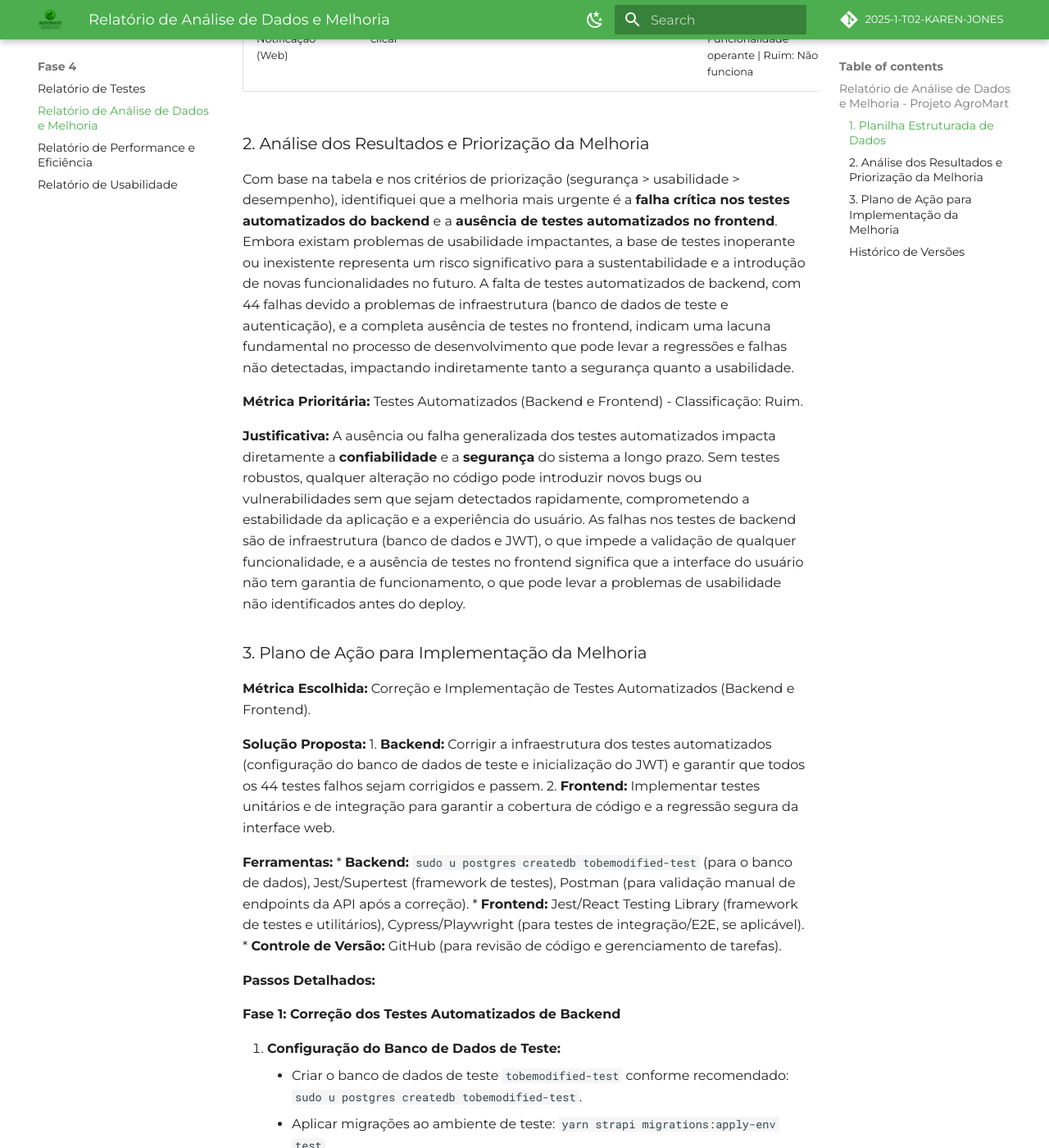
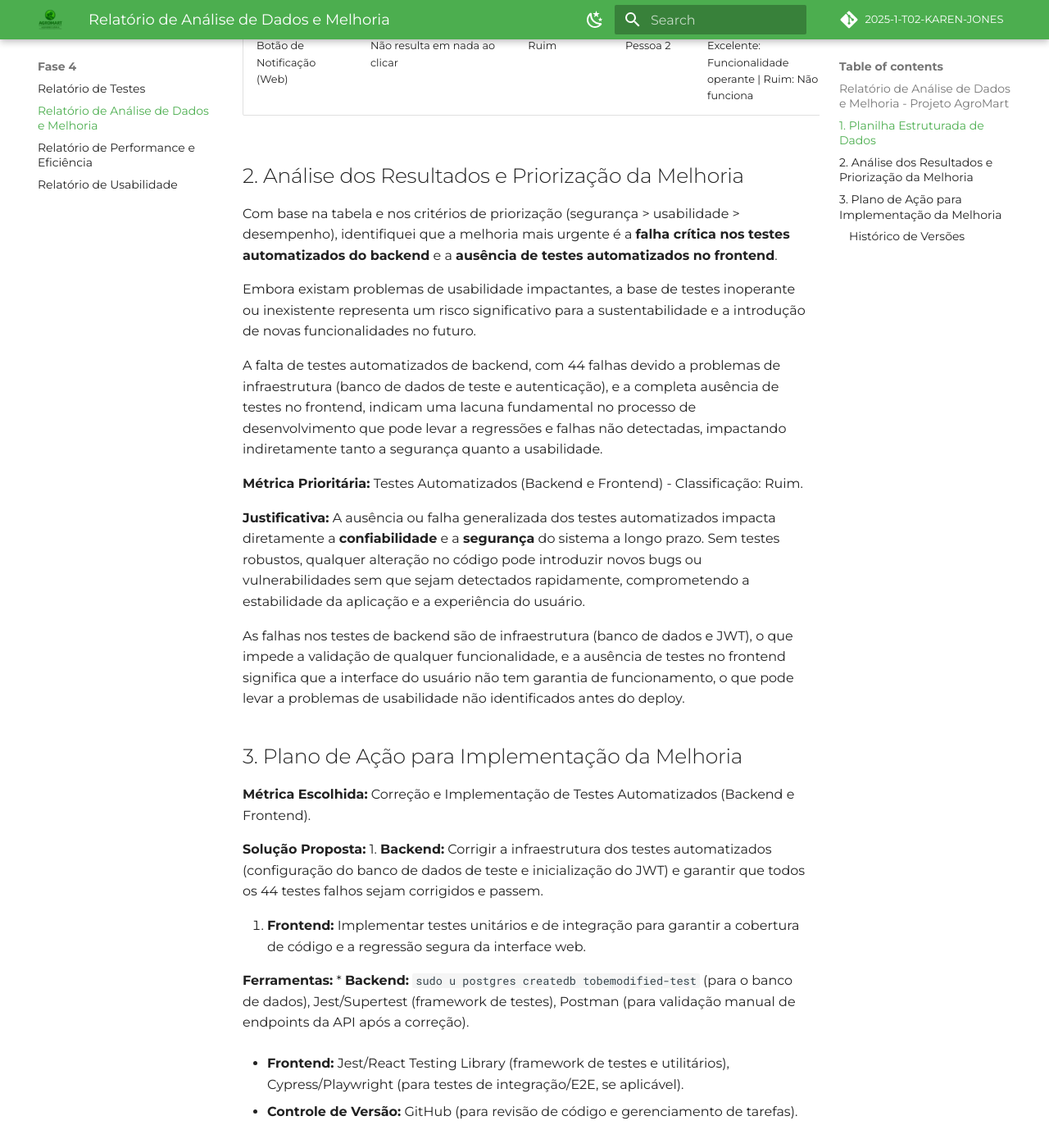
Before and after one commit to FCTE-Qualidade-de-Software-1/2025-1-T02-KAREN-JONES, an MkDocs documentation site: the page built from docs/analise_desempenho.md, in a window 1280 px wide and 1400 px high, scrolled down 3720 px. Shown: the whole window at 82% size. Built offline with MkDocs 1.6.1 and Material for MkDocs 9.7.7, drawn with Linux system fonts in a browser that asks for light colours; comment, search, counter and statistics services are not loaded; some of the changed text lies outside the part shown.

Commit message:
doc: correções

```diff
--- a/docs/analise_desempenho.md
+++ b/docs/analise_desempenho.md
@@ -1,6 +1,6 @@
 ## Relatório de Análise de Dados e Melhoria - Projeto AgroMart
 
-### 1. Planilha Estruturada de Dados
+## 1. Planilha Estruturada de Dados
 
 Abaixo está a consolidação dos dados extraídos dos relatórios em um formato de planilha. Os critérios de classificação foram definidos com base nas informações e implicações observadas nos relatórios, priorizando segurança > usabilidade > desempenho.
 
@@ -32,26 +32,37 @@ Abaixo está a consolidação dos dados extraídos dos relatórios em um formato
 | Responsividade da Barra Lateral (Web) | Não é responsiva em tela não cheia | Ruim | Pessoa 2 | Excelente: Totalmente responsiva \| Aceitável: Pequenos ajustes necessários \| Ruim: Prejudica a usabilidade em diferentes tamanhos de tela |
 | Botão de Notificação (Web) | Não resulta em nada ao clicar | Ruim | Pessoa 2 | Excelente: Funcionalidade operante \| Ruim: Não funciona |
 
-### 2. Análise dos Resultados e Priorização da Melhoria
+## 2. Análise dos Resultados e Priorização da Melhoria
 
-Com base na tabela e nos critérios de priorização (segurança > usabilidade > desempenho), identifiquei que a melhoria mais urgente é a **falha crítica nos testes automatizados do backend** e a **ausência de testes automatizados no frontend**. Embora existam problemas de usabilidade impactantes, a base de testes inoperante ou inexistente representa um risco significativo para a sustentabilidade e a introdução de novas funcionalidades no futuro. A falta de testes automatizados de backend, com 44 falhas devido a problemas de infraestrutura (banco de dados de teste e autenticação), e a completa ausência de testes no frontend, indicam uma lacuna fundamental no processo de desenvolvimento que pode levar a regressões e falhas não detectadas, impactando indiretamente tanto a segurança quanto a usabilidade.
+Com base na tabela e nos critérios de priorização (segurança > usabilidade > desempenho), identifiquei que a melhoria mais urgente é a **falha crítica nos testes automatizados do backend** e a **ausência de testes automatizados no frontend**.
+
+Embora existam problemas de usabilidade impactantes, a base de testes inoperante ou inexistente representa um risco significativo para a sustentabilidade e a introdução de novas funcionalidades no futuro.
+
+ A falta de testes automatizados de backend, com 44 falhas devido a problemas de infraestrutura (banco de dados de teste e autenticação), e a completa ausência de testes no frontend, indicam uma lacuna fundamental no processo de desenvolvimento que pode levar a regressões e falhas não detectadas, impactando indiretamente tanto a segurança quanto a usabilidade.
 
 **Métrica Prioritária:** Testes Automatizados (Backend e Frontend) - Classificação: Ruim.
 
-**Justificativa:** A ausência ou falha generalizada dos testes automatizados impacta diretamente a **confiabilidade** e a **segurança** do sistema a longo prazo. Sem testes robustos, qualquer alteração no código pode introduzir novos bugs ou vulnerabilidades sem que sejam detectados rapidamente, comprometendo a estabilidade da aplicação e a experiência do usuário. As falhas nos testes de backend são de infraestrutura (banco de dados e JWT), o que impede a validação de qualquer funcionalidade, e a ausência de testes no frontend significa que a interface do usuário não tem garantia de funcionamento, o que pode levar a problemas de usabilidade não identificados antes do deploy.
+**Justificativa:** A ausência ou falha generalizada dos testes automatizados impacta diretamente a **confiabilidade** e a **segurança** do sistema a longo prazo. Sem testes robustos, qualquer alteração no código pode introduzir novos bugs ou vulnerabilidades sem que sejam detectados rapidamente, comprometendo a estabilidade da aplicação e a experiência do usuário.
 
-### 3. Plano de Ação para Implementação da Melhoria
+ As falhas nos testes de backend são de infraestrutura (banco de dados e JWT), o que impede a validação de qualquer funcionalidade, e a ausência de testes no frontend significa que a interface do usuário não tem garantia de funcionamento, o que pode levar a problemas de usabilidade não identificados antes do deploy.
+
+## 3. Plano de Ação para Implementação da Melhoria
 
 **Métrica Escolhida:** Correção e Implementação de Testes Automatizados (Backend e Frontend).
 
 **Solução Proposta:**
 1.  **Backend:** Corrigir a infraestrutura dos testes automatizados (configuração do banco de dados de teste e inicialização do JWT) e garantir que todos os 44 testes falhos sejam corrigidos e passem.
+
 2.  **Frontend:** Implementar testes unitários e de integração para garantir a cobertura de código e a regressão segura da interface web.
 
 **Ferramentas:**
 * **Backend:** `sudo u postgres createdb tobemodified-test` (para o banco de dados), Jest/Supertest (framework de testes), Postman (para validação manual de endpoints da API após a correção).
+
 * **Frontend:** Jest/React Testing Library (framework de testes e utilitários), Cypress/Playwright (para testes de integração/E2E, se aplicável).
+
 * **Controle de Versão:** GitHub (para revisão de código e gerenciamento de tarefas).
+
+<br>
 
 **Passos Detalhados:**
 
```
Also changed, not shown: other parts of docs/analise_desempenho.md (+1 -2 lines), docs/avaliacao_Usabilidade.md (+1 -1 lines).
